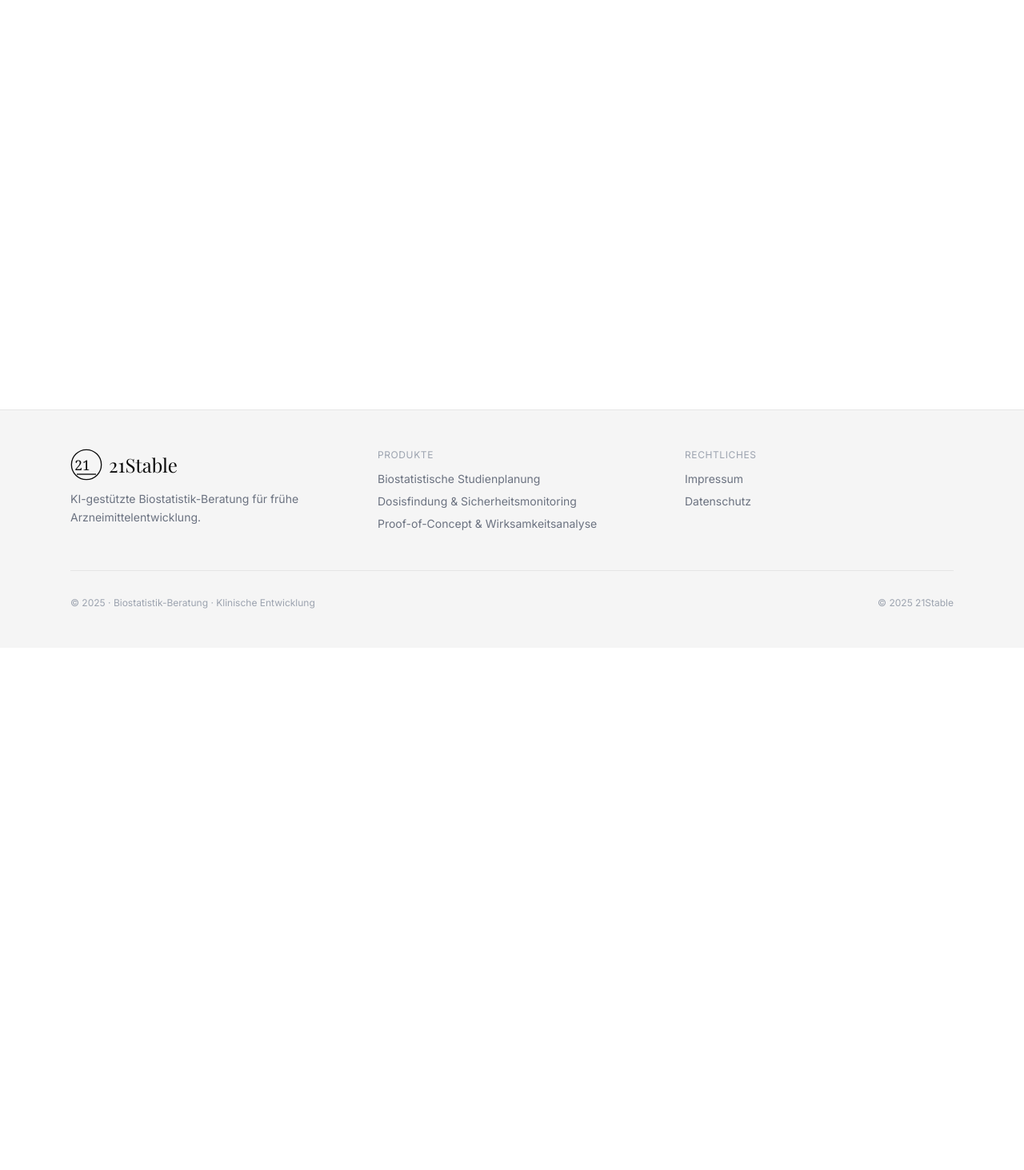
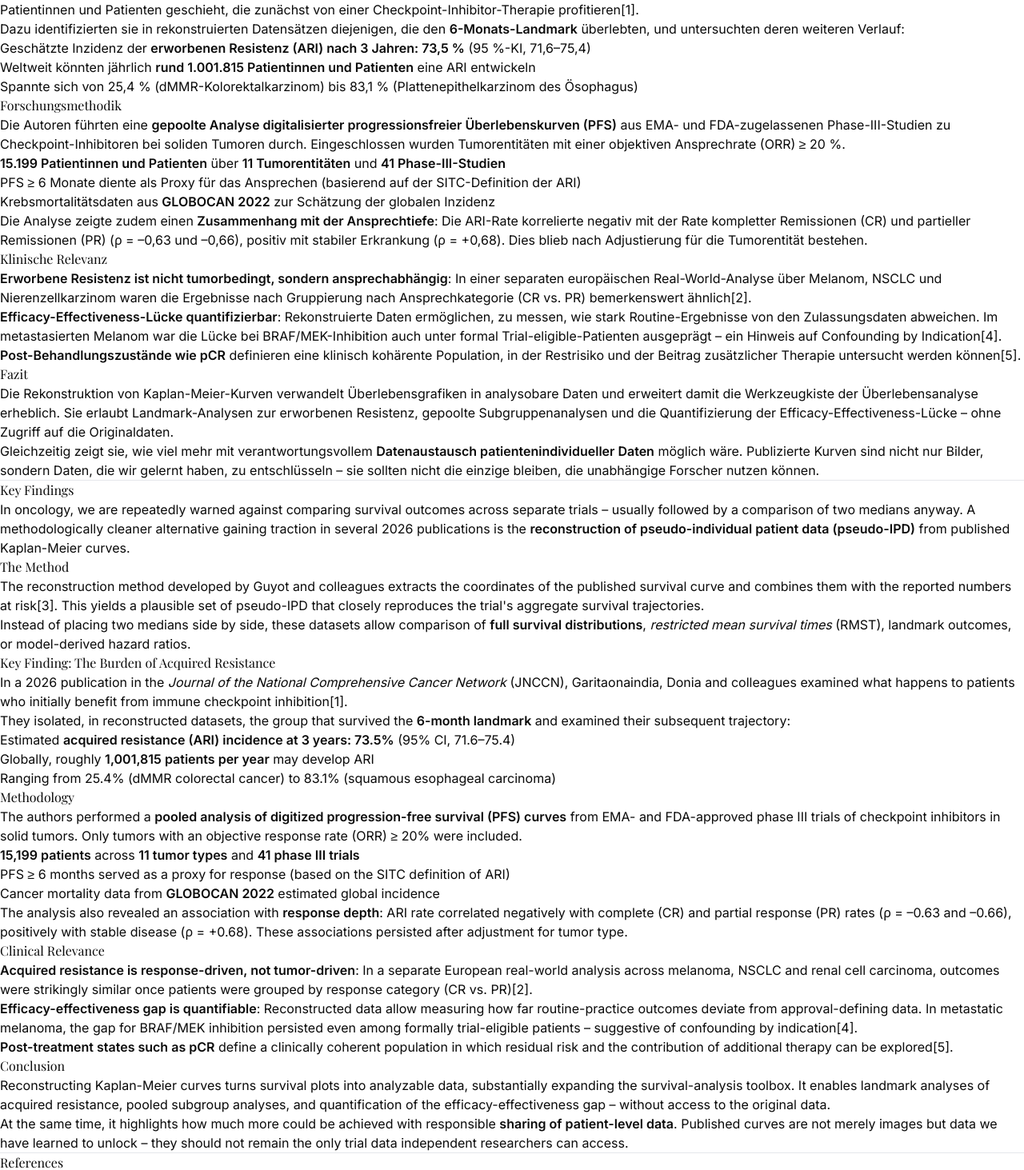
Before and after one commit to 21stable/21stable-website, a Next.js app: page /blog/kaplan-meier-rekonstruktion-akquirierte-resistenz-onkologie-2026-09-04 in a window 1280 px wide. Shown: the part 288-1751 px from the top of the page at 80% size. Before the commit the page ends 1098 px from the top, so only its background shows below. Built offline with nearby package versions, Linux system fonts and the light colour scheme; a web font is replaced by a local one.

Commit message:
Blog: Publish 1 draft post 2026-09-04

```diff
--- /dev/null
+++ b/src/app/blog/kaplan-meier-rekonstruktion-akquirierte-resistenz-onkologie-2026-09-04/page.mdx
@@ -0,0 +1,110 @@
+---
+title: "Kaplan-Meier-Rekonstruktion: Die Überlebenskurve als Datenquelle"
+title_en: "Kaplan-Meier Reconstruction: The Survival Curve as a Data Source"
+date: "2026-09-04"
+category: "Überlebensanalyse"
+description: "Rekonstruierte Patienten-Pseudodaten aus publizierten Überlebenskurven ermöglichen neue Erkenntnisse zur erworbenen Immuntherapie-Resistenz."
+description_en: "Reconstructed pseudo-patient data from published survival curves yield new insights into acquired immunotherapy resistance."
+author: "21Stable Team"
+draft: false
+---
+
+# Kaplan-Meier-Rekonstruktion: Die Überlebenskurve als Datenquelle
+
+In der Onkologie wird seit Jahrzehnten davor gewarnt, Überlebensergebnisse verschiedener Studien direkt zu vergleichen. Meist folgt auf diese Mahnung dennoch ein Vergleich zweier Mediane – etwa auf ASCO oder ESMO. Eine methodisch sauberere Alternative, die in mehreren 2026-Publikationen an Bedeutung gewinnt, ist die **Rekonstruktion patientenindividueller Pseudodaten (pseudo-IPD)** aus publizierten Kaplan-Meier-Kurven.
+
+## Die Methode
+
+Die von Guyot und Kollegen entwickelte Rekonstruktionsmethode extrahiert die Koordinaten der veröffentlichten Überlebenskurve und kombiniert sie mit den angegebenen Numbers-at-Risk[3]. Daraus lässt sich ein plausibler Datensatz pseudo-individueller Patientendaten erzeugen, der die aggregierten Überlebensverläufe der Studie nahezu exakt nachbildet.
+
+Mit solchen Datensätzen lassen sich nicht mehr nur zwei Mediane nebeneinanderstellen, sondern **vollständige Überlebensverteilungen**, *Restricted Mean Survival Times* (RMST), Landmark-Auswertungen oder modellbasierte Hazard Ratios vergleichen.
+
+## Kernerkenntnis: Die Last der erworbenen Resistenz
+
+In einer 2026 im *Journal of the National Comprehensive Cancer Network* (JNCCN) erschienenen Arbeit analysierte die Gruppe um Garitaonaindia und Donia, was mit Patientinnen und Patienten geschieht, die zunächst von einer Checkpoint-Inhibitor-Therapie profitieren[1].
+
+Dazu identifizierten sie in rekonstruierten Datensätzen diejenigen, die den **6-Monats-Landmark** überlebten, und untersuchten deren weiteren Verlauf:
+
+- Geschätzte Inzidenz der **erworbenen Resistenz (ARI) nach 3 Jahren: 73,5 %** (95 %-KI, 71,6–75,4)
+- Weltweit könnten jährlich **rund 1.001.815 Patientinnen und Patienten** eine ARI entwickeln
+- Spannte sich von 25,4 % (dMMR-Kolorektalkarzinom) bis 83,1 % (Plattenepithelkarzinom des Ösophagus)
+
+## Forschungsmethodik
+
+Die Autoren führten eine **gepoolte Analyse digitalisierter progressionsfreier Überlebenskurven (PFS)** aus EMA- und FDA-zugelassenen Phase-III-Studien zu Checkpoint-Inhibitoren bei soliden Tumoren durch. Eingeschlossen wurden Tumorentitäten mit einer objektiven Ansprechrate (ORR) ≥ 20 %.
+
+- **15.199 Patientinnen und Patienten** über **11 Tumorentitäten** und **41 Phase-III-Studien**
+- PFS ≥ 6 Monate diente als Proxy für das Ansprechen (basierend auf der SITC-Definition der ARI)
+- Krebsmortalitätsdaten aus **GLOBOCAN 2022** zur Schätzung der globalen Inzidenz
+
+Die Analyse zeigte zudem einen **Zusammenhang mit der Ansprechtiefe**: Die ARI-Rate korrelierte negativ mit der Rate kompletter Remissionen (CR) und partieller Remissionen (PR) (ρ = –0,63 und –0,66), positiv mit stabiler Erkrankung (ρ = +0,68). Dies blieb nach Adjustierung für die Tumorentität bestehen.
+
+## Klinische Relevanz
+
+1. **Erworbene Resistenz ist nicht tumorbedingt, sondern ansprechabhängig**: In einer separaten europäischen Real-World-Analyse über Melanom, NSCLC und Nierenzellkarzinom waren die Ergebnisse nach Gruppierung nach Ansprechkategorie (CR vs. PR) bemerkenswert ähnlich[2].
+2. **Efficacy-Effectiveness-Lücke quantifizierbar**: Rekonstruierte Daten ermöglichen, zu messen, wie stark Routine-Ergebnisse von den Zulassungsdaten abweichen. Im metastasierten Melanom war die Lücke bei BRAF/MEK-Inhibition auch unter formal Trial-eligible-Patienten ausgeprägt – ein Hinweis auf Confounding by Indication[4].
+3. **Post-Behandlungszustände wie pCR** definieren eine klinisch kohärente Population, in der Restrisiko und der Beitrag zusätzlicher Therapie untersucht werden können[5].
+
+## Fazit
+
+Die Rekonstruktion von Kaplan-Meier-Kurven verwandelt Überlebensgrafiken in analysobare Daten und erweitert damit die Werkzeugkiste der Überlebensanalyse erheblich. Sie erlaubt Landmark-Analysen zur erworbenen Resistenz, gepoolte Subgruppenanalysen und die Quantifizierung der Efficacy-Effectiveness-Lücke – ohne Zugriff auf die Originaldaten.
+
+Gleichzeitig zeigt sie, wie viel mehr mit verantwortungsvollem **Datenaustausch patientenindividueller Daten** möglich wäre. Publizierte Kurven sind nicht nur Bilder, sondern Daten, die wir gelernt haben, zu entschlüsseln – sie sollten nicht die einzige bleiben, die unabhängige Forscher nutzen können.
+
+---
+
+## Key Findings
+
+In oncology, we are repeatedly warned against comparing survival outcomes across separate trials – usually followed by a comparison of two medians anyway. A methodologically cleaner alternative gaining traction in several 2026 publications is the **reconstruction of pseudo-individual patient data (pseudo-IPD)** from published Kaplan-Meier curves.
+
+### The Method
+
+The reconstruction method developed by Guyot and colleagues extracts the coordinates of the published survival curve and combines them with the reported numbers at risk[3]. This yields a plausible set of pseudo-IPD that closely reproduces the trial's aggregate survival trajectories.
+
+Instead of placing two medians side by side, these datasets allow comparison of **full survival distributions**, *restricted mean survival times* (RMST), landmark outcomes, or model-derived hazard ratios.
+
+### Key Finding: The Burden of Acquired Resistance
+
+In a 2026 publication in the *Journal of the National Comprehensive Cancer Network* (JNCCN), Garitaonaindia, Donia and colleagues examined what happens to patients who initially benefit from immune checkpoint inhibition[1].
+
+They isolated, in reconstructed datasets, the group that survived the **6-month landmark** and examined their subsequent trajectory:
+
+- Estimated **acquired resistance (ARI) incidence at 3 years: 73.5%** (95% CI, 71.6–75.4)
+- Globally, roughly **1,001,815 patients per year** may develop ARI
+- Ranging from 25.4% (dMMR colorectal cancer) to 83.1% (squamous esophageal carcinoma)
+
+### Methodology
+
+The authors performed a **pooled analysis of digitized progression-free survival (PFS) curves** from EMA- and FDA-approved phase III trials of checkpoint inhibitors in solid tumors. Only tumors with an objective response rate (ORR) ≥ 20% were included.
+
+- **15,199 patients** across **11 tumor types** and **41 phase III trials**
+- PFS ≥ 6 months served as a proxy for response (based on the SITC definition of ARI)
+- Cancer mortality data from **GLOBOCAN 2022** estimated global incidence
+
+The analysis also revealed an association with **response depth**: ARI rate correlated negatively with complete (CR) and partial response (PR) rates (ρ = –0.63 and –0.66), positively with stable disease (ρ = +0.68). These associations persisted after adjustment for tumor type.
+
+### Clinical Relevance
+
+1. **Acquired resistance is response-driven, not tumor-driven**: In a separate European real-world analysis across melanoma, NSCLC and renal cell carcinoma, outcomes were strikingly similar once patients were grouped by response category (CR vs. PR)[2].
+2. **Efficacy-effectiveness gap is quantifiable**: Reconstructed data allow measuring how far routine-practice outcomes deviate from approval-defining data. In metastatic melanoma, the gap for BRAF/MEK inhibition persisted even among formally trial-eligible patients – suggestive of confounding by indication[4].
+3. **Post-treatment states such as pCR** define a clinically coherent population in which residual risk and the contribution of additional therapy can be explored[5].
+
+### Conclusion
+
+Reconstructing Kaplan-Meier curves turns survival plots into analyzable data, substantially expanding the survival-analysis toolbox. It enables landmark analyses of acquired resistance, pooled subgroup analyses, and quantification of the efficacy-effectiveness gap – without access to the original data.
+
+At the same time, it highlights how much more could be achieved with responsible **sharing of patient-level data**. Published curves are not merely images but data we have learned to unlock – they should not remain the only trial data independent researchers can access.
+
+---
+
+## References
+
+1. Garitaonaindia Y, et al. Acquired Resistance to Immune Checkpoint Inhibitors Across Tumor Types: A Reconstructed Individual Patient Data Analysis. *Journal of the National Comprehensive Cancer Network*. 2026;24(6). DOI: 10.6004/jnccn.2025.7142
+
+2. Garitaonaindia Y, et al. Outcome of Patients with Objective Response to Immune Checkpoint Blockade Across Melanoma, NSCLC and Renal Cell Carcinoma. *European Journal of Cancer*. 2026. DOI: 10.1016/j.ejca.2026.00653-2
+
+3. Guyot P, et al. Enhanced secondary analysis of survival data: reconstructing the data from published Kaplan-Meier survival curves. *BMC Medical Research Methodology*. 2012;12:9. DOI: 10.1186/1471-2288-12-9
+
+4. Garitaonaindia Y, Donia M. et al. Efficacy-Effectiveness Gap in Metastatic Melanoma: A Reconstructed Individual Patient Data Analysis. *Journal of the National Cancer Institute*. 2026. DOI: 10.1093/jnci/djag196
+
+5. Garitaonaindia Y, Witteveen S, Dionisio E, et al. Prognostic dynamics of pathological complete response and ctDNA clearance after neoadjuvant/perioperative immunotherapy in cancer: a reconstructed individual patient analysis. *Journal of the National Cancer Institute*. 2026. DOI: 10.1093/jnci/djag197
```
